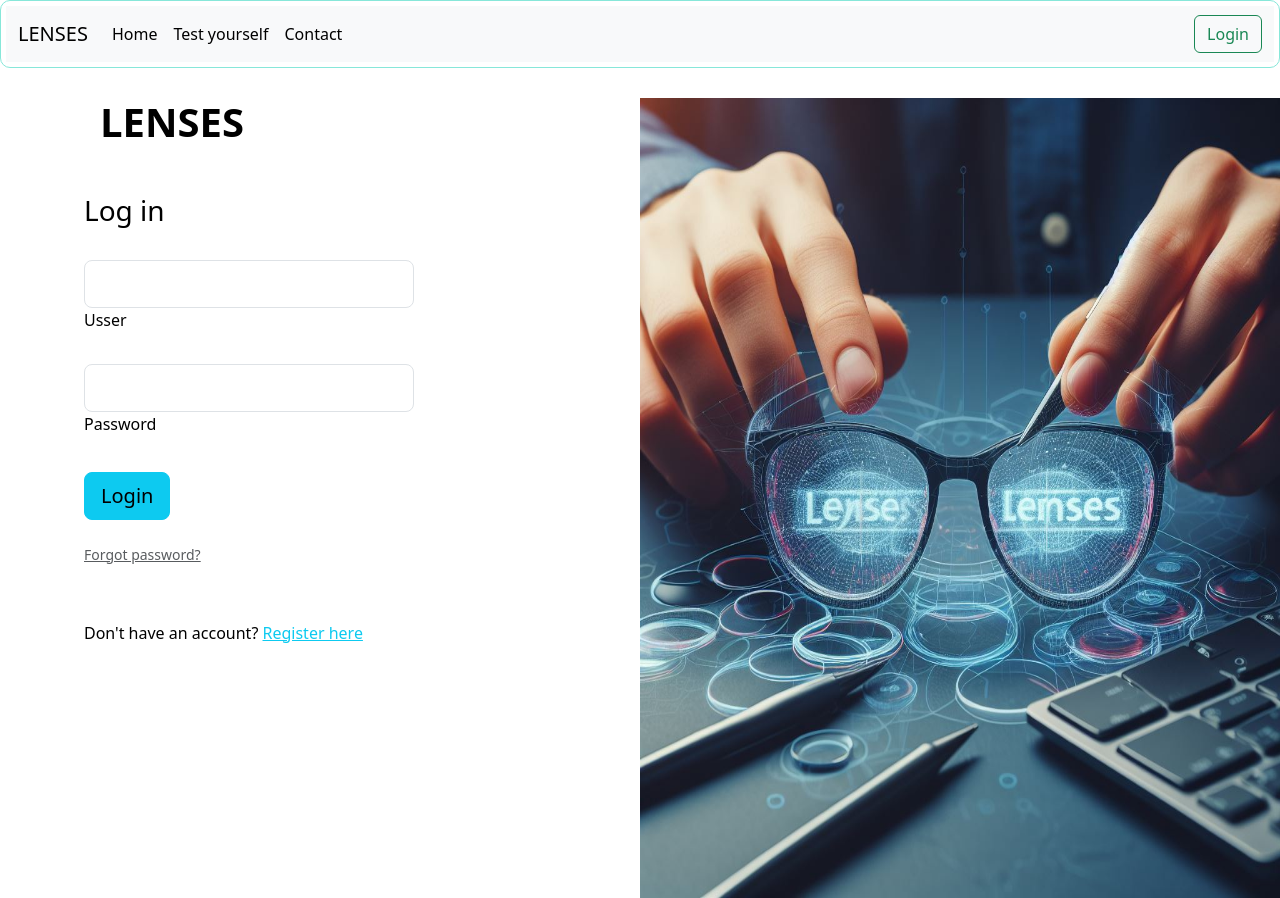
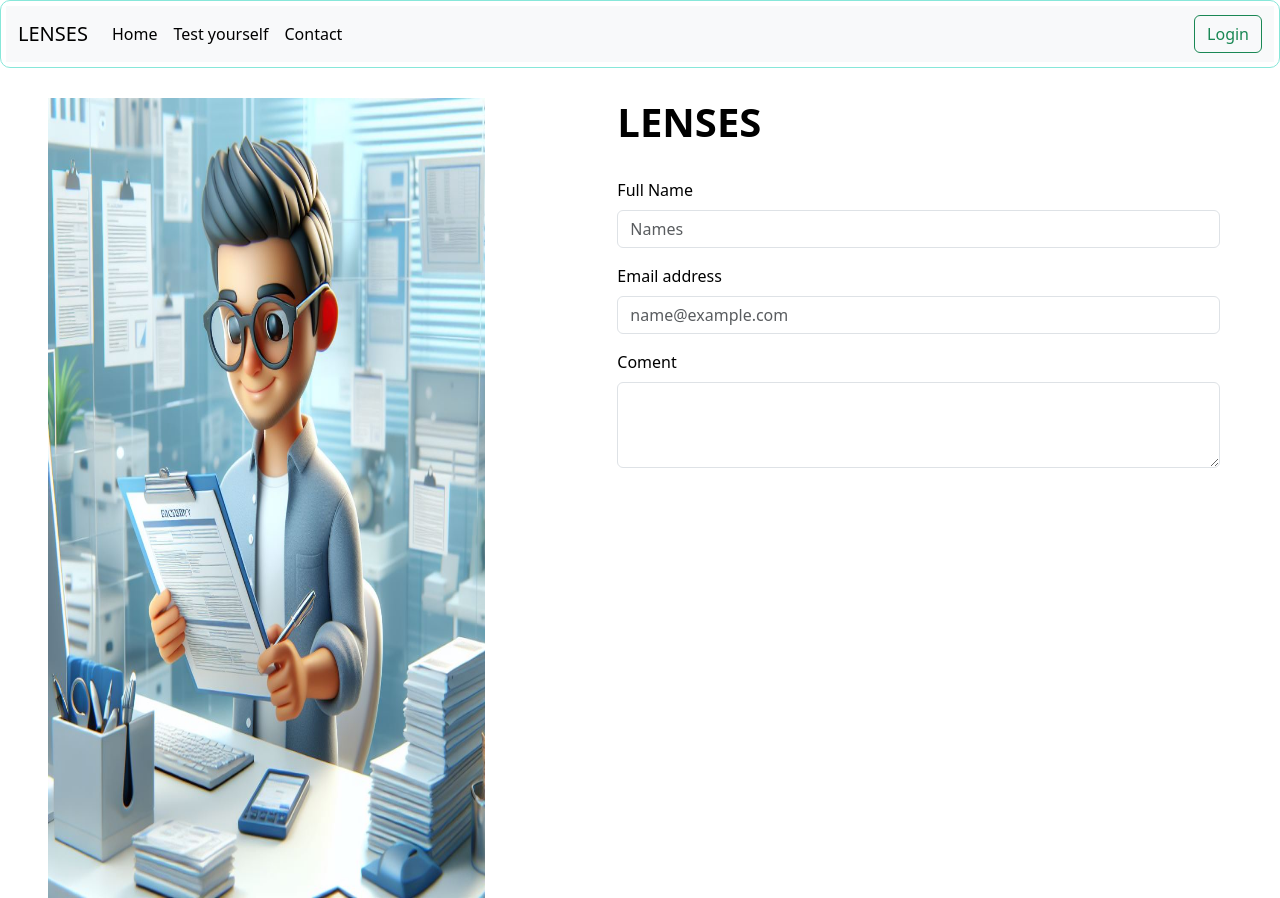
Before and after one commit to edalsare/lenses-front, a Next.js app: page /components/pqrs in a window 1280 px wide. Built offline with nearby package versions, Linux system fonts and the light colour scheme.

Commit message:
Creando pagina PQRS

```diff
--- a/src/app/components/pqrs/page.tsx
+++ b/src/app/components/pqrs/page.tsx
@@ -2,70 +2,58 @@ import React from "react";
 
 const Pqrs = () => {
   return (
-    <section className="vh-100"  tabIndex={0}>
+    <section className="vh-100" tabIndex={0}>
       <div className="container-fluid">
         <div className="row">
-          <div className="col-sm-6 text-black">
-            <div className="px-5 ms-xl-4">
-              <i className="fas fa-crow fa-2x me-3 pt-5 mt-xl-4"></i>
-              <span className="h1 fw-bold mb-0">LENSES</span>
-            </div>
-
-            <div className="d-flex align-items-center h-custom-2 px-5 ms-xl-4 mt-5 pt-5 pt-xl-0 mt-xl-n5">
-              <form>
-                <h3 className="fw-normal mb-3 pb-3">Log in</h3>
-
-                <div className="form-outline mb-4">
-                  <input
-                    type="email"
-                    id="form2Example18"
-                    className="form-control form-control-lg"
-                  />
-                  <label className="form-label" form="form2Example18">
-                    Usser
-                  </label>
-                </div>
-
-                <div className="form-outline mb-4">
-                  <input
-                    type="password"
-                    id="form2Example28"
-                    className="form-control form-control-lg"
-                  />
-                  <label className="form-label" form="form2Example28">
-                    Password
-                  </label>
-                </div>
-
-                <div className="pt-1 mb-4">
-                  <button
-                    className="btn btn-info btn-lg btn-block"
-                    type="button"
-                  >
-                    Login
-                  </button>
-                </div>
-
-                <p className="small mb-5 pb-lg-2">
-                  <a className="text-muted" href="#!">
-                    Forgot password?
-                  </a>
-                </p>
-                <p>
-                  Don't have an account?{" "}
-                  <a href="/components/register" className="link-info">
-                    Register here
-                  </a>
-                </p>
-              </form>
-            </div>
-          </div>
-          <div className="col-sm-6 px-0 d-none d-sm-block">
+          <div className="col-sm-5 px-5 d-none d-sm-block">
             <img
-              src="/img/login.jpeg"
+              src="/img/pqrs.jpeg"
               alt="Login image"
               className="w-100 vh-100"
             />
+          </div>
+          <div className="col-sm-7 text-black">
+            <div className="px-5  ms-xl-4">
+              <span className="h1 fw-bold mb-0">LENSES</span>
+            </div>
+              <form className="px-5 ms-xl-4">
+                <h3 className="fw-normal mb-3 pb-3"></h3>
+                <div className="mb-3">
+                  <label form="FullName" className="form-label">
+                    Full Name
+                  </label>
+                  <input
+                    type="Text"
+                    className="form-control"
+                    id="FullName"
+                    placeholder="Names"
+                  />
+                </div>
+                <div className="mb-3">
+                  <label form="EmailAdress" className="form-label">
+                    Email address
+                  </label>
+                  <input
+                    type="email"
+                    className="form-control"
+                    id="EmailAdress"
+                    placeholder="name@example.com"
+                  />
+                </div>
+                <div className="mb-3">
+                  <label
+                    form="coment"
+                    className="form-label"
+                  >
+                    Coment
+                  </label>
+                  <textarea
+                    className="form-control"
+                    id="coment"
+                    rows={3}
+                  ></textarea>
+                </div>
+              </form>
           </div>
         </div>
       </div>
```
Also changed, not shown: public/img/pqrs.jpeg (added).
